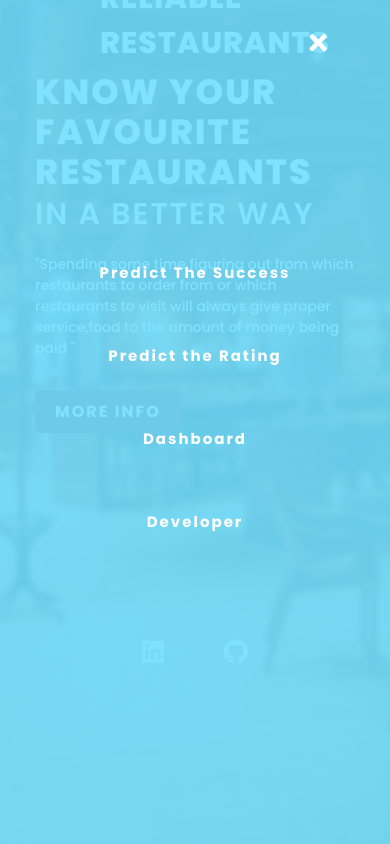
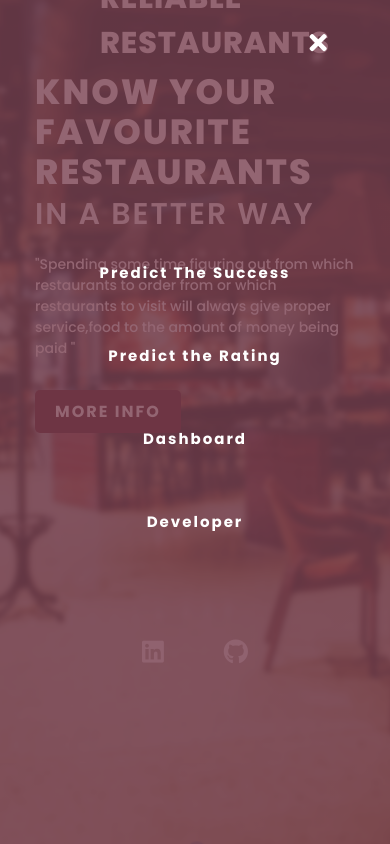
Before and after one commit to Raj120312/Reliable-Restaurant, a Flask app: page / in a window 390 px wide, with the box ticked. Run offline with Flask 2, Linux system fonts and the light colour scheme; parts of the project's set-up code (start-up, migrations or seed data) failed here and were passed over; some libraries are stand-ins or nearby versions.

Commit message:
Update style1.css

```diff
--- a/static/style1.css
+++ b/static/style1.css
@@ -284,7 +284,7 @@ footer p {
 		bottom: 0;
 		left: 0;
 		right: 0;
-		background: rgba(114, 223, 255, 0.9);
+		background: rgba(120, 63, 79, 0.8);
 		display: flex;
 		flex-direction: column;
 		justify-content: center;
```
